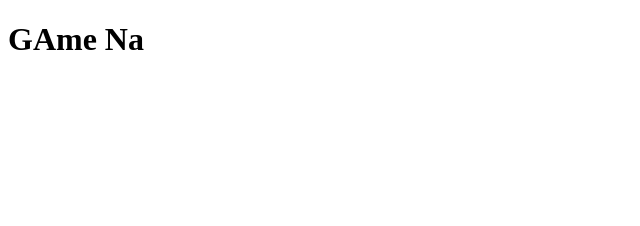
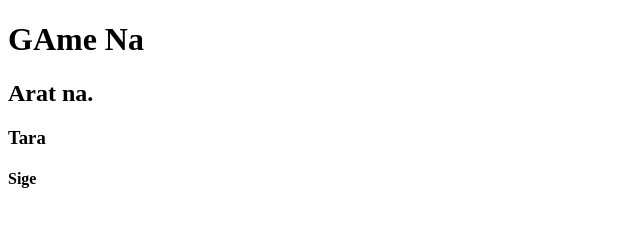
Before and after one commit to blindmelon07/Exptracker, a plain HTML site: page index.html in a window 1280 px wide. Shown: the whole page, without its empty margins (0-640 px from the left). Drawn offline with Linux system fonts and the light colour scheme.

Commit message:
feat:h3 text

```diff
--- a/index.html
+++ b/index.html
@@ -8,5 +8,9 @@
 </head>
 <body>
      <h1> GAme Na</h1>
+     <h2> Arat na.</h2>
+     <h3>Tara </h3>
+    <h4>Sige</h4>
+
 </body>
 </html>
```
